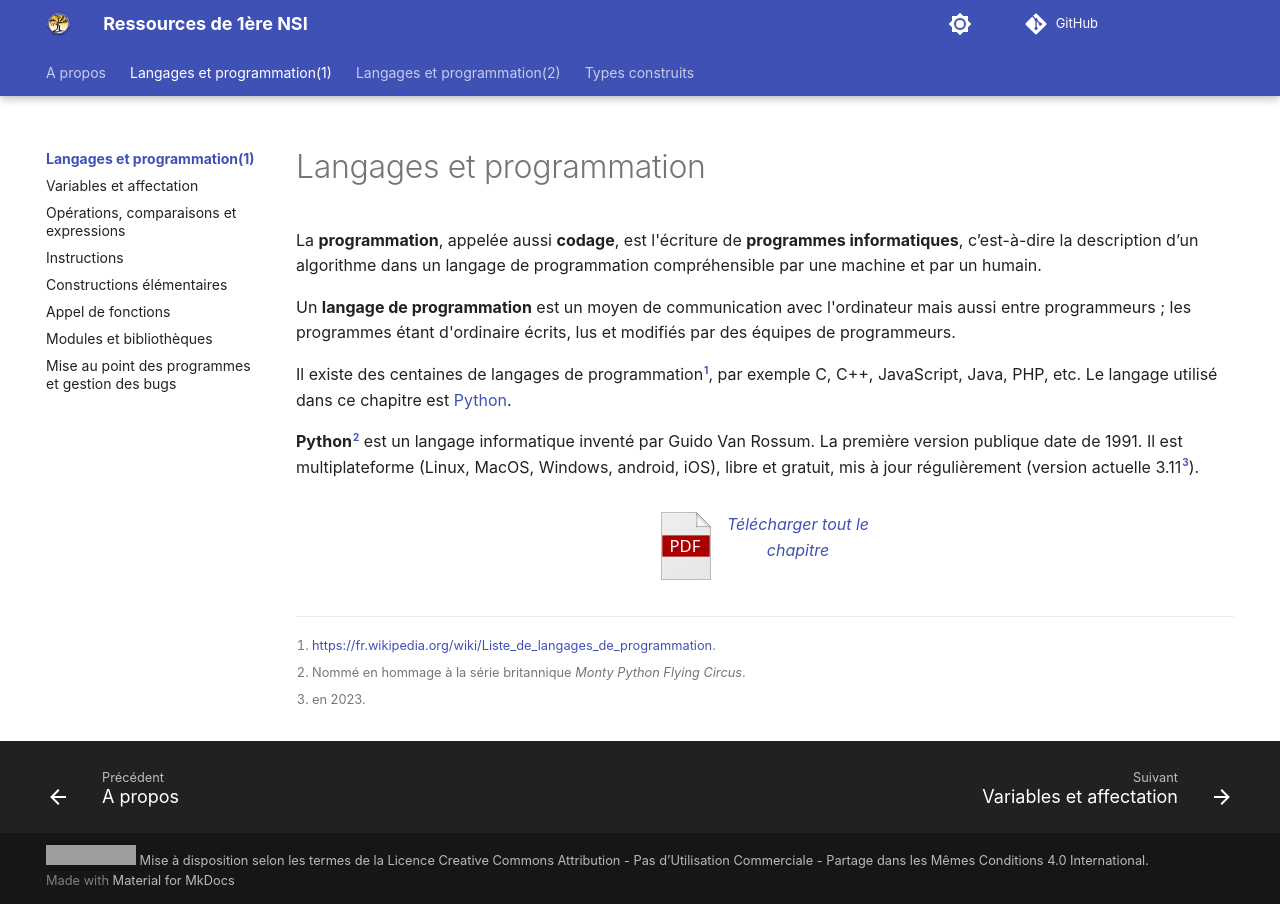
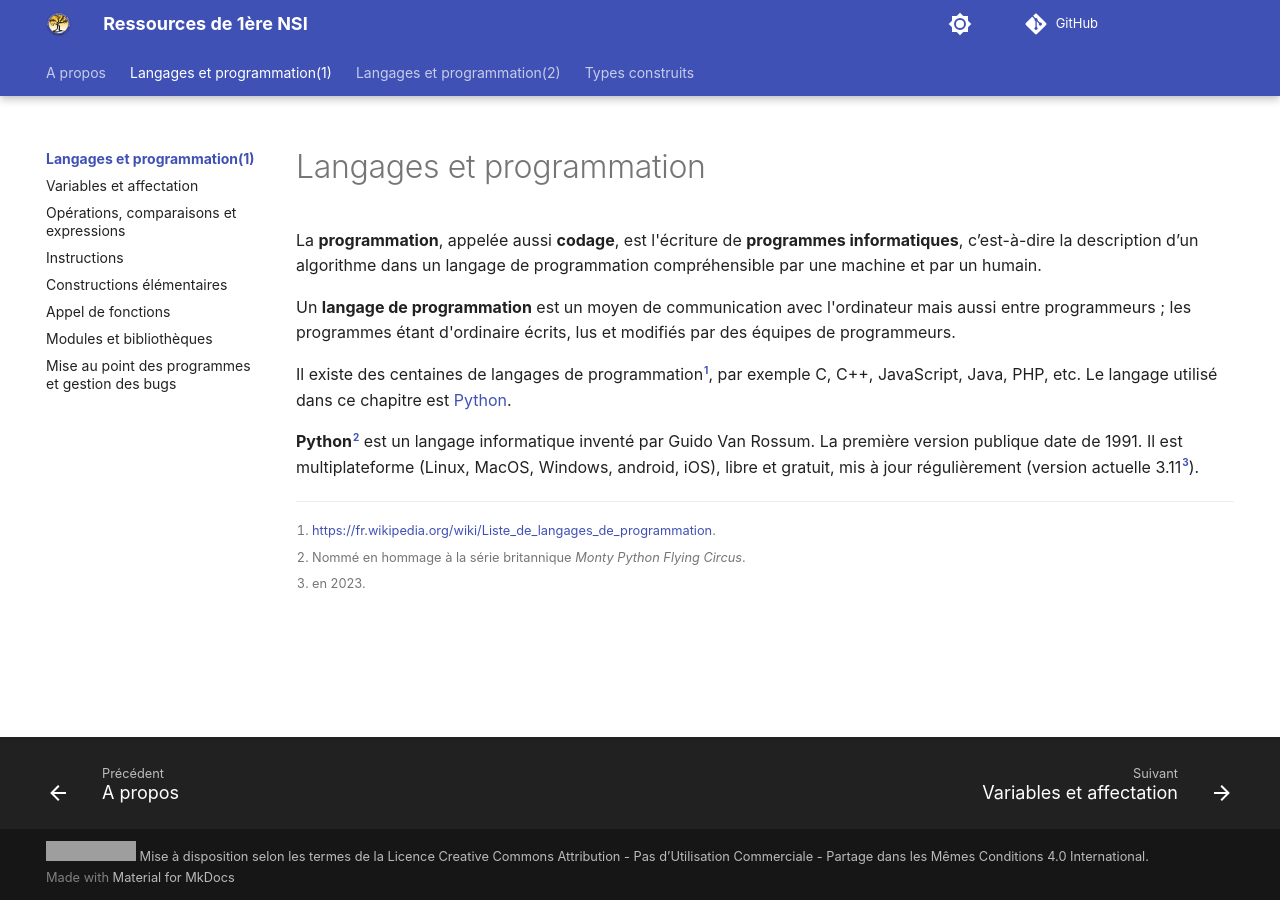
Before and after one commit to fab-perez/NSI-1, an MkDocs documentation site: the page built from docs/langages-et-programmation/index.md, in a window 1280 px wide. Built offline with MkDocs 1.6.1 and Material for MkDocs 9.7.7, drawn with Linux system fonts in a browser that asks for light colours; comment, search, counter and statistics services are not loaded; grey boxes are pictures that could not be loaded.

Commit message:
Add files via upload

```diff
--- a/docs/langages-et-programmation/index.md
+++ b/docs/langages-et-programmation/index.md
@@ -12,5 +12,3 @@
 [^0.1]: [https://fr.wikipedia.org/wiki/Liste_de_langages_de_programmation](https://fr.wikipedia.org/wiki/Liste_de_langages_de_programmation).
 [^0.2]: Nommé en hommage à la série britannique *Monty Python Flying Circus*.
 [^0.3]: en 2023.
-
-[<figure markdown>![Image title](../assets/icon-pdf.svg){align=left width="50"}<figcaption>Télécharger tout le chapitre</figcaption></figure>](./assets/langages-et-programmation-1-pages-1-30.pdf)
```
